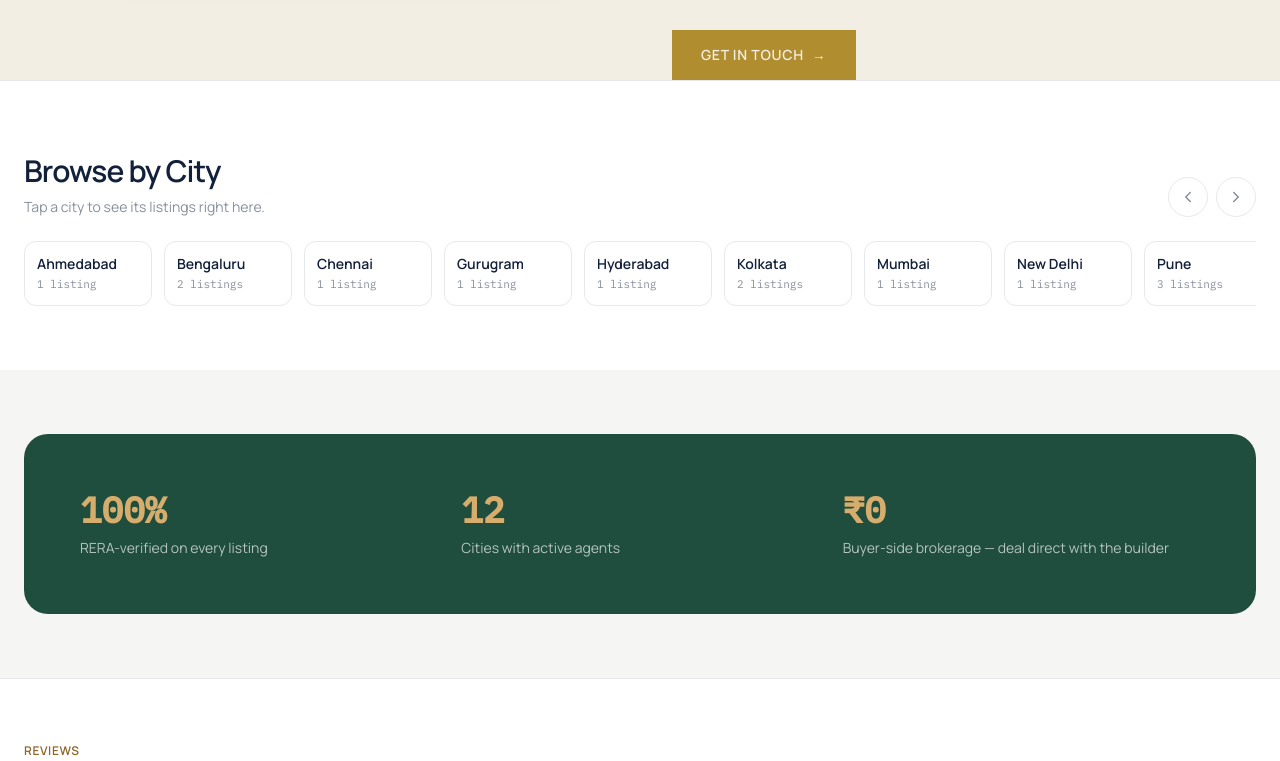
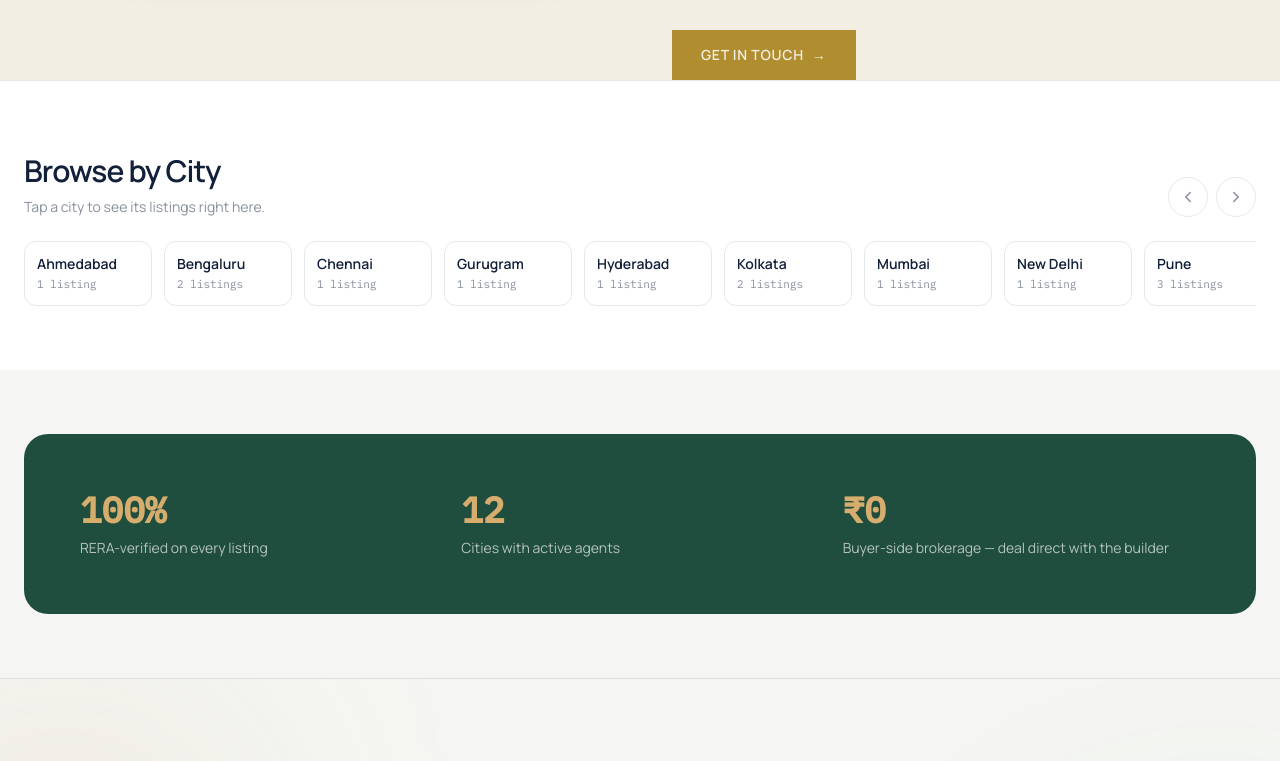
Before and after one commit to DipakSingh0111/real-estate-app, a Next.js app: page / in a window 1280 px wide. Shown: the part 2025-2786 px from the top of the page. Built offline with nearby package versions, Linux system fonts and the light colour scheme.

Commit message:
error resolve in page.tsx

```diff
--- a/app/page.tsx
+++ b/app/page.tsx
@@ -5,7 +5,7 @@ import Link from "next/link";
 import propertiesData from "./data/properties.json";
 import Hero from "./components/Hero";
 import PropertyCard from "./components/PropertyCard";
-import type { Property, Testimonial } from "@/types/property";
+import type { Property } from "@/types/property";
 import WhoWeServe from "./components/WhoWeServe";
 import { X, ChevronLeft, ChevronRight } from "lucide-react";
 import { motion, AnimatePresence } from "framer-motion";
@@ -13,7 +13,7 @@ import Testimonial from "./components/Testimonial";
 import type {} from "@/types/property";
 
 const properties = propertiesData.Properties as Property[];
-const testimonials = propertiesData.testimonials as Testimonial[];
+// const testimonials = propertiesData.testimonials as Testimonial[];
 
 export default function HomePage() {
   const cities = [...new Set(properties.map((p) => p.city))].sort();
@@ -233,7 +233,7 @@ export default function HomePage() {
           </div>
         </div>
       </section>
-      <Testimonial testimonials={testimonials} />
+      {/* <Testimonial testimonials={testimonials} /> */}
     </>
   );
 }
```
